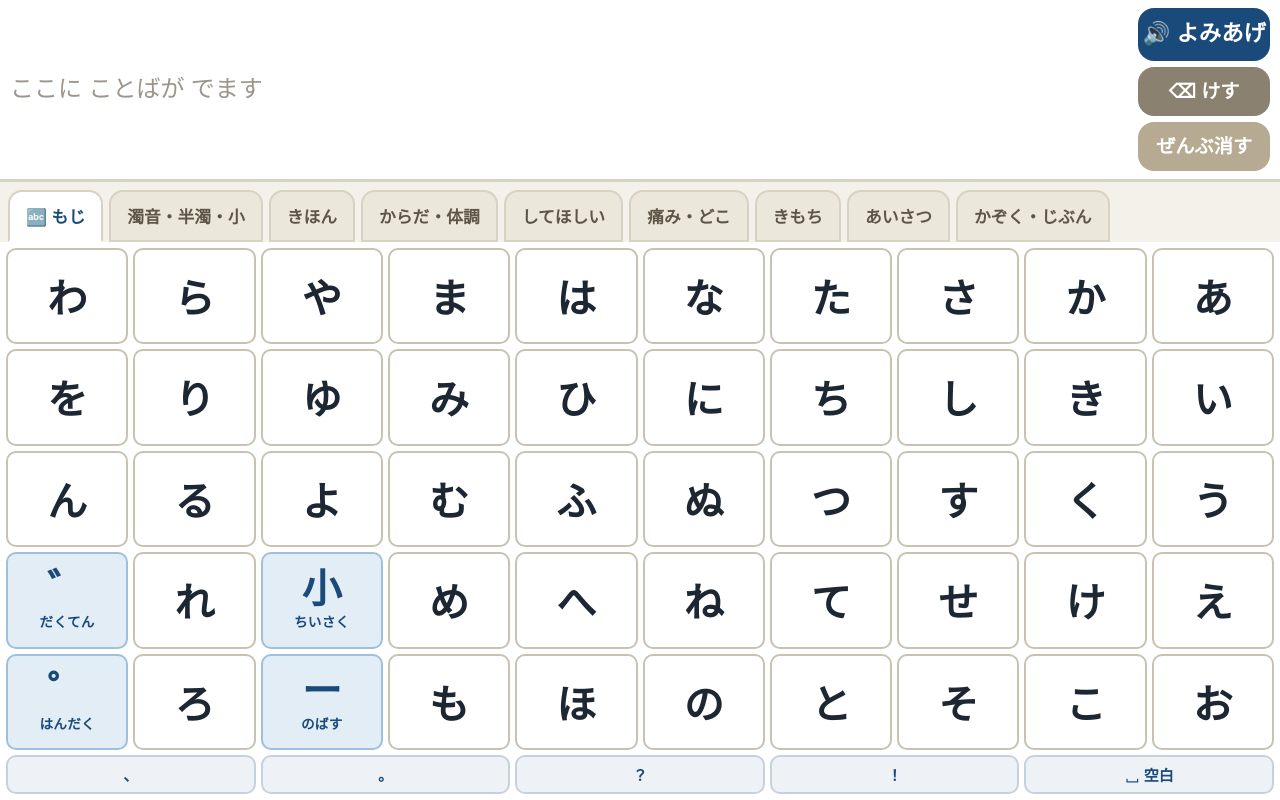
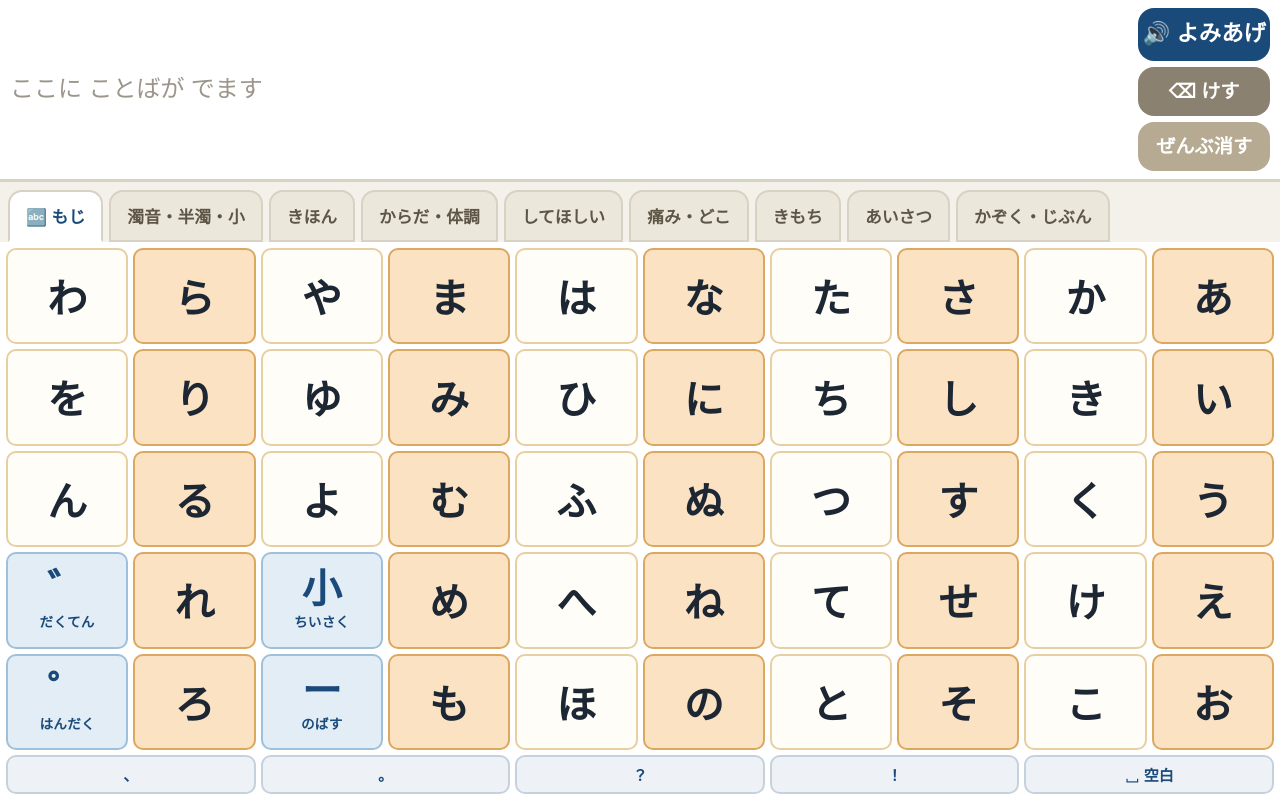
Before and after one commit to Ryo-icchi/koe-board, a plain HTML site: page index.html in a window 1280 px wide. Drawn offline with Linux system fonts and the light colour scheme.

Commit message:
feat: もじ盤(あいうえお)も列ごとに交互オレンジでグルーピング
濁音ボードと同じ要領で、50音盤のかな文字を列(=五十音の行)ごとに
交互のオレンジで色分け。右端の「あ」列に色が付く。
濁点・半濁・小・ー の機能キーは青のまま（色分け対象外）。
色付きセルでもタップ時に青く反応するよう active を !important で確実化
（#kana / 濁音ボード両方）。sw.js CACHE を v12 に。E2E 全項目PASS。

```diff
--- a/app.js
+++ b/app.js
@@ -312,17 +312,18 @@ function renderKana(){
   const grid = document.createElement("div");
   grid.id = "kana";
   KANA_ROWS.forEach(row=>{
-    row.forEach(ch=>{
+    row.forEach((ch,col)=>{
       const c = document.createElement("div");
       if(ch === ""){ c.className = "cell blank"; }
       else if(ch.indexOf("fn:") === 0){
         const f = FN_KEYS[ch];
-        c.className = "cell fn";
+        c.className = "cell fn";   // 機能キー（濁点等）は青のまま・色分け対象外
         c.dataset.fn = ch.slice(3);
         c.innerHTML = `<span class="sym">${f.sym}</span><span class="nm">${f.nm}</span>`;
         c.onclick = f.run;
       }else{
-        c.className = "cell";
+        // かな文字は列ごとに交互オレンジでグルーピング（右端「あ」列に色が付く）
+        c.className = "cell " + (col % 2 === 1 ? "c-tint" : "c-plain");
         c.textContent = ch;
         c.onclick = ()=>{ appendChar(ch); speak(ch); };   // 押した1文字を読み上げる
       }
--- a/index.html
+++ b/index.html
@@ -103,6 +103,11 @@
   .board-grid.theme-youon .c-plain{background:#f6fbef; border-color:#bfd99c;}
   .board-grid.theme-kogaki .c-tint{background:#e7edf3; border-color:#bcc7d3;}  /* 小書き=灰 */
   .board-grid.theme-kogaki .c-plain{background:#fbfcfd; border-color:#d3dbe3;}
+  /* もじ盤（あいうえお）も列ごとに交互オレンジ */
+  #kana .c-tint{background:#fbe2c2; border-color:#dca860;}
+  #kana .c-plain{background:#fffdf7; border-color:#e7cfa1;}
+  /* タップ中は色付きセルでも確実に青く（specificity 対策で !important） */
+  #kana .cell:active, .board-grid .cell:active{background:var(--accent2)!important; color:#fff!important; border-color:var(--accent2)!important;}
 
   /* 横向き(landscape): 高さが狭いので表示と操作ボタンを左右に分け、ボタンは縦並びに */
   @media (orientation:landscape){
--- a/sw.js
+++ b/sw.js
@@ -1,6 +1,6 @@
 /* こえ Service Worker — オフライン動作用（cache-first）
    ※アプリを更新したら CACHE のバージョン番号を必ず上げること */
-const CACHE = "koe-v11";
+const CACHE = "koe-v12";
 const ASSETS = [
   "./",
   "./index.html",
```
